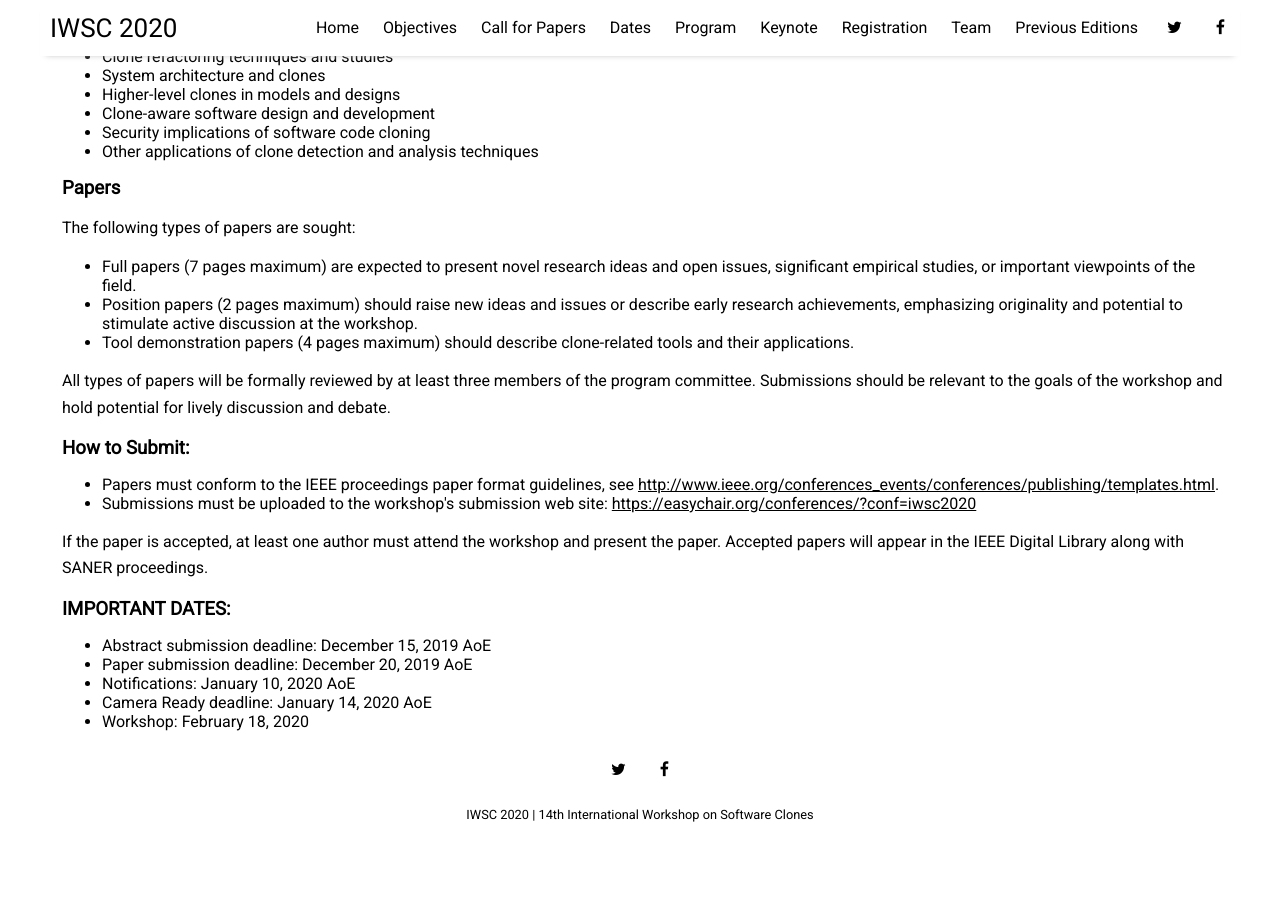
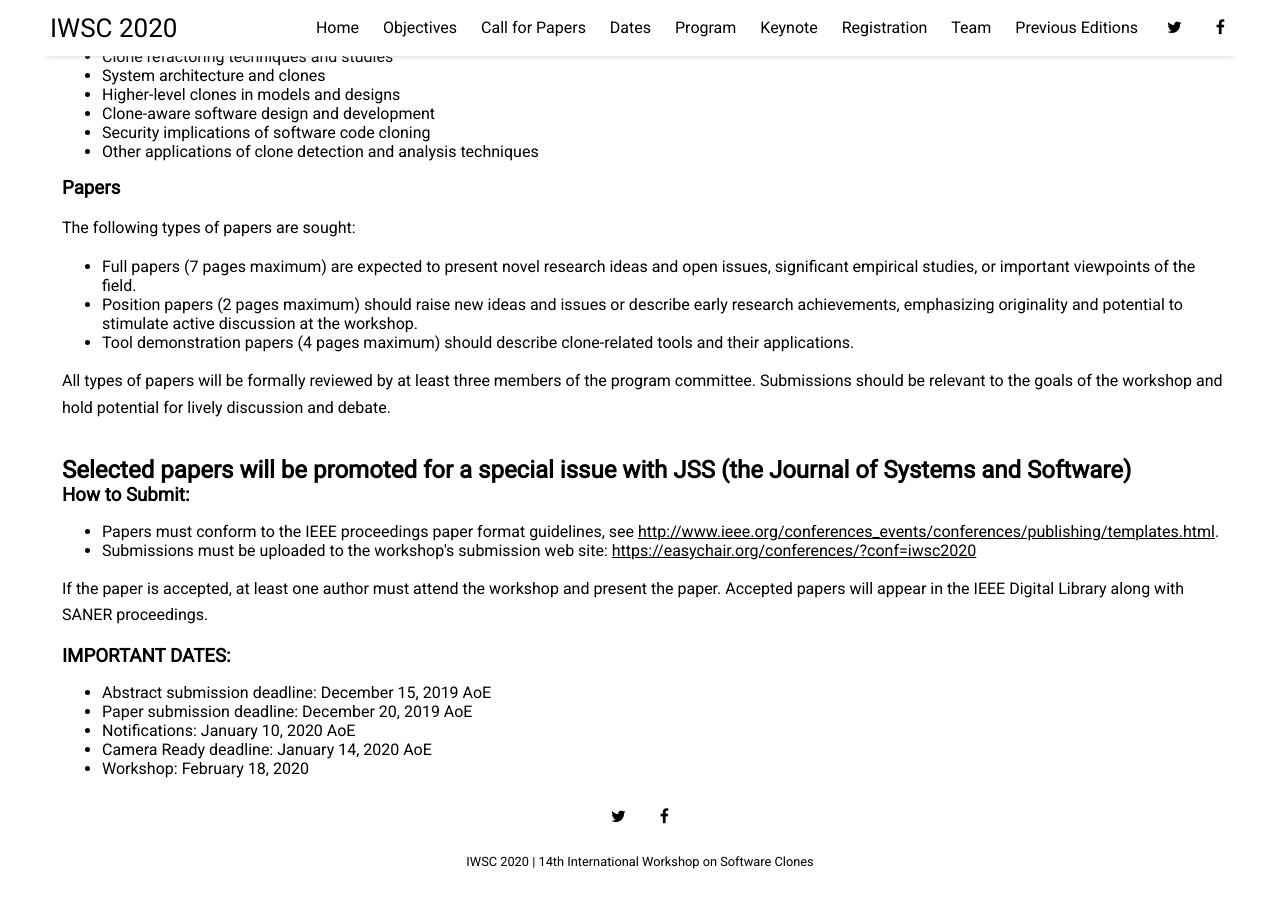
Before and after one commit to iwsc2020/iwsc2020.github.io, a Jekyll site: the page built from pages/call_for_papers.html, in a window 1280 px wide and 900 px high, scrolled down 736 px. Built offline with Jekyll 4.4.1, drawn with Linux system fonts in a browser that asks for light colours; nearby versions of some CDN libraries; before the commit the page ends 1589 px from its top, so only the background shows below that.

Commit message:
Update call_for_papers.html

```diff
--- a/pages/call_for_papers.html
+++ b/pages/call_for_papers.html
@@ -91,6 +91,9 @@ tools and their applications.
 the program committee. Submissions should be relevant to the goals of the
 workshop and hold potential for lively discussion and debate.</p>
 
+<br/>
+<h2>Selected papers will be promoted for a special issue with JSS (the Journal of Systems and Software)</h2>
+
 
 <h3>How to Submit:</h3>
 <ul>
```
